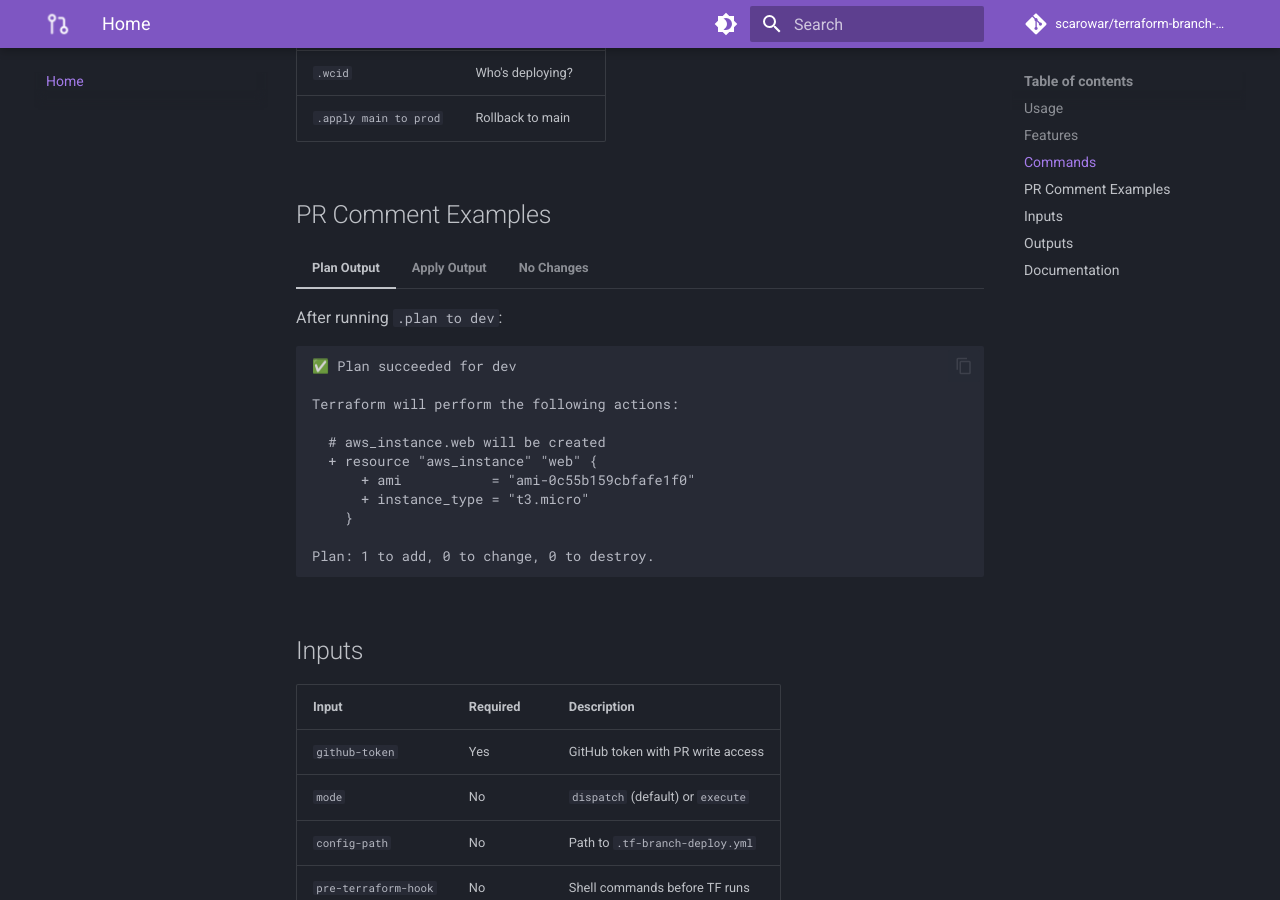
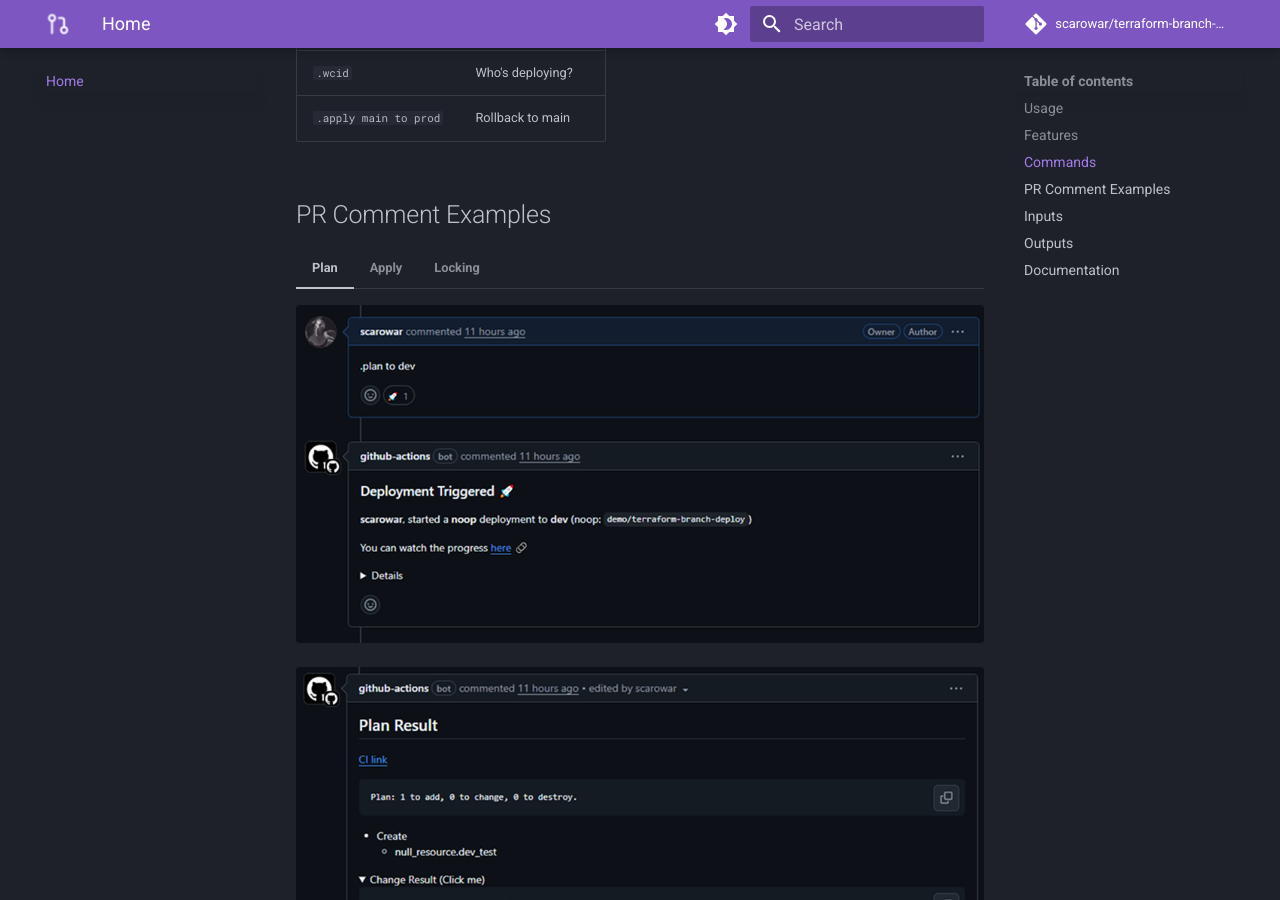
Before and after one commit to scarowar/terraform-branch-deploy, an MkDocs documentation site: the page built from docs/index.md, in a window 1280 px wide and 900 px high, scrolled down 1530 px. Built offline with MkDocs 1.6.1 and Material for MkDocs 9.7.7, drawn with Linux system fonts in a browser that asks for light colours; comment, search, counter and statistics services are not loaded.

Commit message:
docs: add screenshots to documentation

````diff
--- a/docs/index.md
+++ b/docs/index.md
@@ -38,44 +38,25 @@
 
 ## PR Comment Examples
 
-=== "Plan Output"
+=== "Plan"
 
-    After running `.plan to dev`:
+    ![Plan Command](assets/images/plan-command.png)
 
-    ```
-    ✅ Plan succeeded for dev
+    ![Plan Output](assets/images/plan-output.png)
 
-    Terraform will perform the following actions:
+=== "Apply"
 
-      # aws_instance.web will be created
-      + resource "aws_instance" "web" {
-          + ami           = "ami-0c55b159cbfafe1f0"
-          + instance_type = "t3.micro"
-        }
+    ![Apply Command](assets/images/apply-command.png)
 
-    Plan: 1 to add, 0 to change, 0 to destroy.
-    ```
+    ![Apply Output](assets/images/apply-output.png)
 
-=== "Apply Output"
+=== "Locking"
 
-    After running `.apply to dev`:
+    ![Lock](assets/images/lock.png)
 
-    ```
-    ✅ Apply succeeded for dev
+    ![Who's deploying](assets/images/wcid.png)
 
-    aws_instance.web: Creating...
-    aws_instance.web: Creation complete after 32s
-
-    Apply complete! Resources: 1 added, 0 changed, 0 destroyed.
-    ```
-
-=== "No Changes"
-
-    ```
-    ✅ Plan succeeded for dev
-
-    No changes. Your infrastructure matches the configuration.
-    ```
+    ![Unlock](assets/images/unlock.png)
 
 ## Inputs
 
````
Also changed, not shown: docs/examples/index.md (+2 -0 lines).
